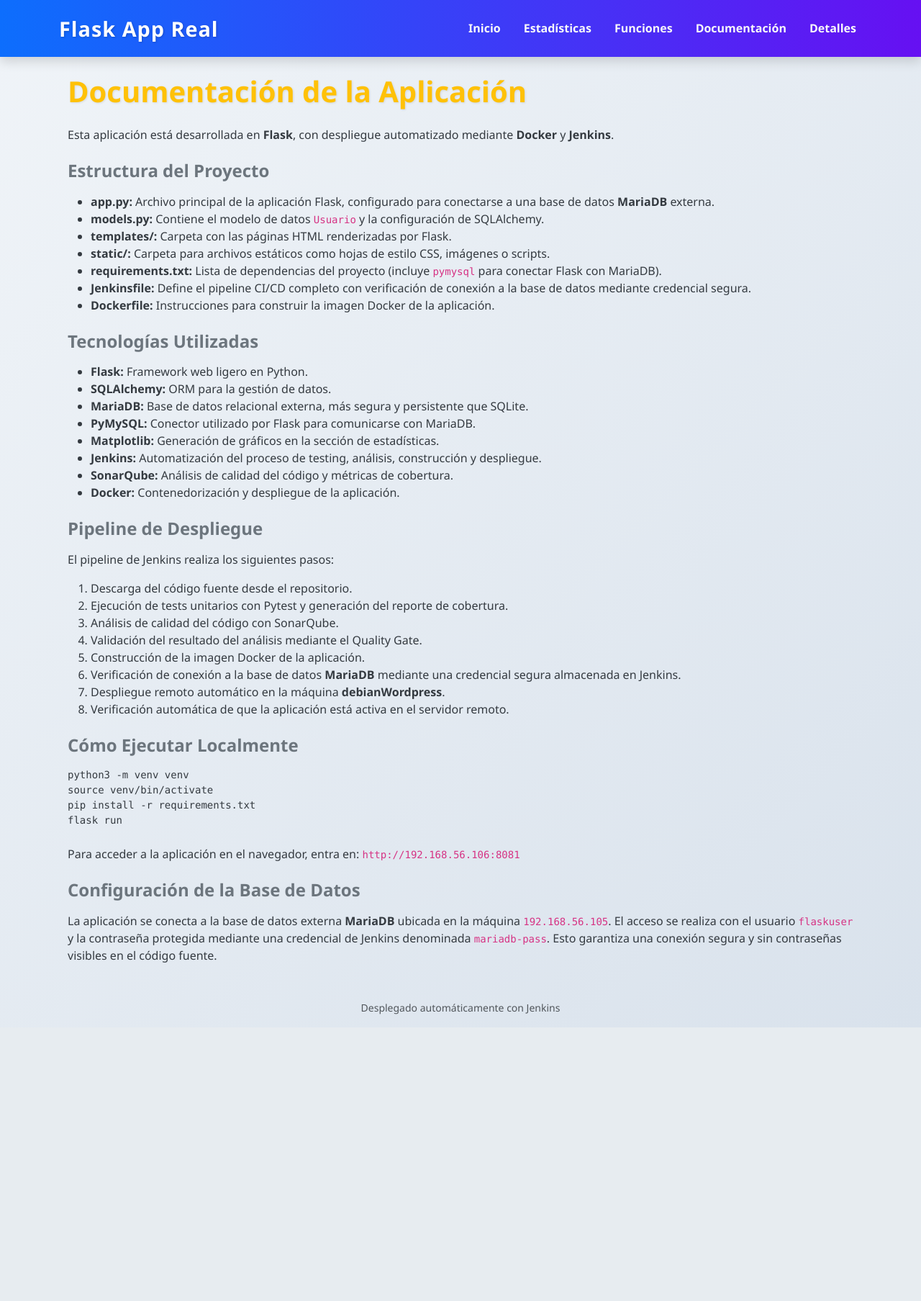
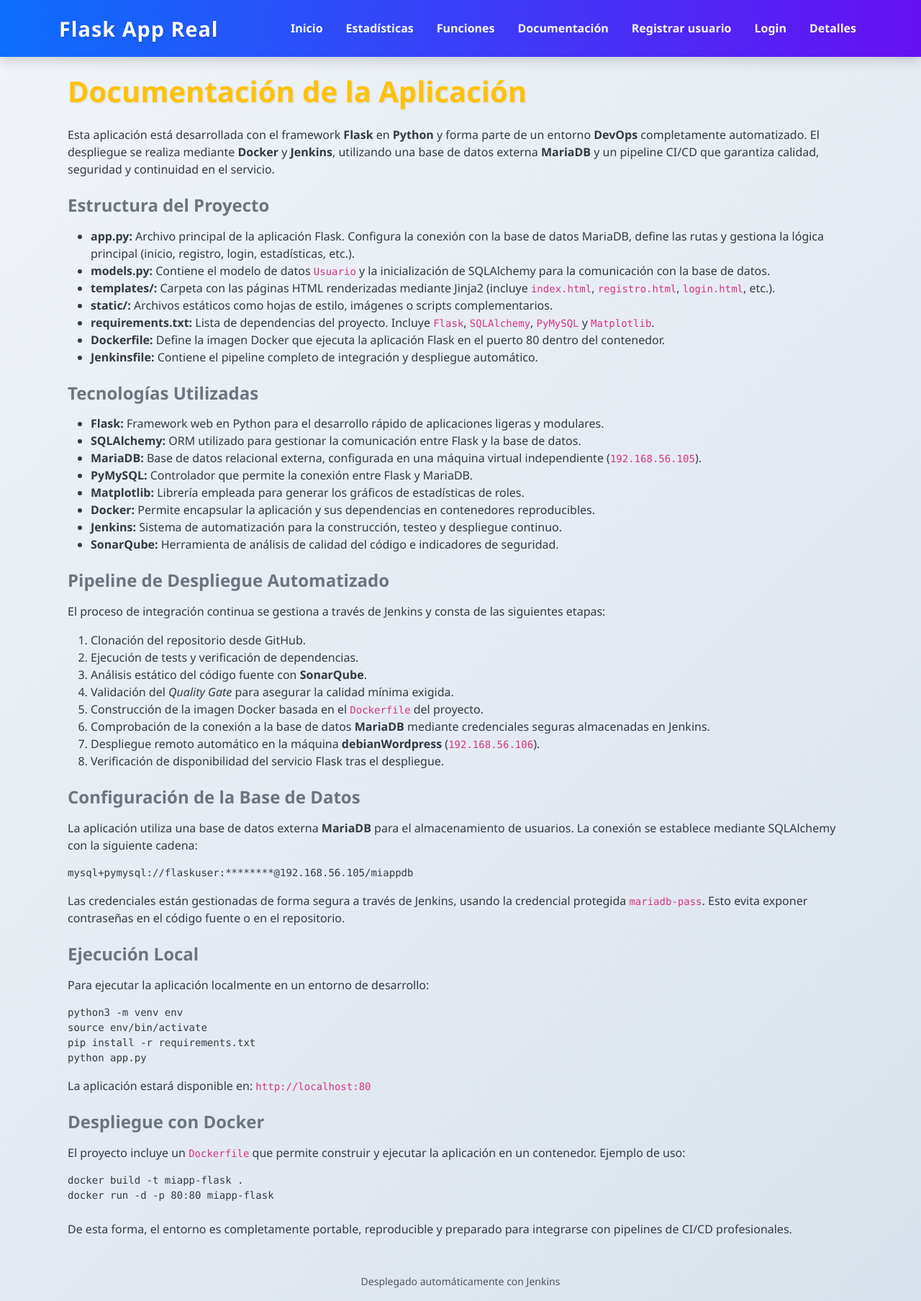
Before and after one commit to mcollado-dev/miapp-flask, a Flask app: page /documentacion in a window 1280 px wide. Shown: the whole page at 72% size. Before the commit the page ends 1427 px from the top, so only its background shows below. Run offline with Flask 3, Linux system fonts and the light colour scheme.

Commit message:
Subida correcta

```diff
--- a/app.py
+++ b/app.py
@@ -1,14 +1,13 @@
 # Importamos Flask y la función render_template para renderizar las plantillas HTML
-from flask import Flask, render_template
+from flask import Flask, render_template, request, redirect, url_for
 
 # Importamos la base de datos y el modelo Usuario desde el archivo models.py
 from models import db, Usuario
 
 # Librerías auxiliares
-import secrets                # Para generar valores aleatorios (usado al asignar roles)
 from collections import Counter  # Para contar elementos, en este caso roles de usuario
-import io                     # Para manejar datos binarios en memoria
-import base64                 # Para convertir imágenes a texto base64 (para incrustarlas en HTML)
+import io                        # Para manejar datos binarios en memoria
+import base64                    # Para convertir imágenes a texto base64 (para incrustarlas en HTML)
 import matplotlib.pyplot as plt  # Para generar gráficos de manera sencilla
 
 # Creamos la aplicación Flask
@@ -27,27 +26,10 @@ app.config['SQLALCHEMY_TRACK_MODIFICATIONS'] = False
 db.init_app(app)
 
 # ----------------------------
-# CREACIÓN DE LA BASE DE DATOS Y DATOS DE PRUEBA
+# CREACIÓN DE LA BASE DE DATOS (sin generar usuarios automáticos)
 # ----------------------------
 with app.app_context():
     db.create_all()  # Crea las tablas si no existen
-    if Usuario.query.count() == 0:  # Si la tabla está vacía, añadimos datos de ejemplo
-        nombres = [
-            "Admin", "Juan", "María", "Carlos", "Ana", "Luis", "Sofía", "Miguel",
-            "Lucía", "Pedro", "Carmen", "Jorge", "Elena", "Diego", "Laura",
-            "Alberto", "Isabel", "Fernando", "Paula", "Ricardo"
-        ]
-        roles = [
-            "Administrador", "Usuario", "Moderador", "Invitado",
-            "SuperUsuario", "Editor", "Colaborador", "Visitante"
-        ]
-        # Recorremos los nombres y generamos un email y rol aleatorio para cada usuario
-        for i, nombre in enumerate(nombres):
-            email = f"{nombre.lower()}{i}@example.com"
-            rol = secrets.choice(roles)
-            usuario = Usuario(nombre=nombre, email=email, rol=rol)
-            db.session.add(usuario)
-        db.session.commit()  # Guardamos todos los usuarios en la base de datos
 
 
 # ----------------------------
@@ -117,6 +99,50 @@ def detalles():
 
 
 # ----------------------------
+# NUEVA RUTA: Registro de usuarios manualmente
+# ----------------------------
+@app.route('/registro', methods=['GET', 'POST'])
+def registro():
+    if request.method == 'POST':
+        nombre = request.form['nombre']
+        email = request.form['email']
+        rol = request.form['rol']
+
+        # Crear nuevo usuario y guardarlo en la base de datos
+        nuevo_usuario = Usuario(nombre=nombre, email=email, rol=rol)
+        db.session.add(nuevo_usuario)
+        db.session.commit()
+
+        # Redirige a la página de estadísticas para ver el nuevo usuario
+        return redirect(url_for('estadisticas'))
+
+    # Si se accede por GET, renderiza el formulario de registro
+    return render_template('registro.html')
+
+
+# ----------------------------
+# NUEVA RUTA: Login de usuarios registrados
+# ----------------------------
+@app.route('/login', methods=['GET', 'POST'])
+def login():
+    if request.method == 'POST':
+        email = request.form['email']
+        nombre = request.form['nombre']
+
+        # Buscar usuario en la base de datos
+        usuario = Usuario.query.filter_by(email=email, nombre=nombre).first()
+
+        if usuario:
+            mensaje = f"Bienvenido, {usuario.nombre} ({usuario.rol})"
+            return render_template('login.html', mensaje=mensaje)
+        else:
+            error = "Usuario no encontrado. Revisa tus datos o regístrate primero."
+            return render_template('login.html', error=error)
+
+    return render_template('login.html')
+
+
+# ----------------------------
 # EJECUCIÓN DE LA APLICACIÓN
 # ----------------------------
 if __name__ == '__main__':
--- a/templates/base.html
+++ b/templates/base.html
@@ -8,7 +8,6 @@
     <link rel="stylesheet" href="{{ url_for('static', filename='style.css') }}">
 </head>
 <body class="bg-light">
-
 <nav class="navbar navbar-expand-lg navbar-dark bg-dark mb-4">
     <div class="container">
         <a class="navbar-brand" href="/">Flask App Real</a>
@@ -18,6 +17,8 @@
                 <li class="nav-item"><a class="nav-link" href="/estadisticas">Estadísticas</a></li>
                 <li class="nav-item"><a class="nav-link" href="/funciones">Funciones</a></li>
                 <li class="nav-item"><a class="nav-link" href="/documentacion">Documentación</a></li>
+                <li class="nav-item"><a class="nav-link" href="/registro">Registrar usuario</a></li>
+                <li class="nav-item"><a class="nav-link" href="/login">Login</a></li>
                 <li class="nav-item"><a class="nav-link" href="/detalles">Detalles</a></li>
             </ul>
         </div>
--- a/templates/documentacion.html
+++ b/templates/documentacion.html
@@ -3,57 +3,74 @@
 {% block content %}
 <div class="container mt-4">
     <h2 class="text-warning mb-4">Documentación de la Aplicación</h2>
-    <p>Esta aplicación está desarrollada en <strong>Flask</strong>, con despliegue automatizado mediante <strong>Docker</strong> y <strong>Jenkins</strong>.</p>
+    <p>
+        Esta aplicación está desarrollada con el framework <strong>Flask</strong> en <strong>Python</strong> y forma parte de un entorno
+        <strong>DevOps</strong> completamente automatizado. El despliegue se realiza mediante <strong>Docker</strong> y <strong>Jenkins</strong>,
+        utilizando una base de datos externa <strong>MariaDB</strong> y un pipeline CI/CD que garantiza calidad, seguridad y continuidad en el servicio.
+    </p>
 
     <h4 class="mt-4 text-secondary">Estructura del Proyecto</h4>
     <ul>
-        <li><strong>app.py:</strong> Archivo principal de la aplicación Flask, configurado para conectarse a una base de datos <strong>MariaDB</strong> externa.</li>
-        <li><strong>models.py:</strong> Contiene el modelo de datos <code>Usuario</code> y la configuración de SQLAlchemy.</li>
-        <li><strong>templates/:</strong> Carpeta con las páginas HTML renderizadas por Flask.</li>
-        <li><strong>static/:</strong> Carpeta para archivos estáticos como hojas de estilo CSS, imágenes o scripts.</li>
-        <li><strong>requirements.txt:</strong> Lista de dependencias del proyecto (incluye <code>pymysql</code> para conectar Flask con MariaDB).</li>
-        <li><strong>Jenkinsfile:</strong> Define el pipeline CI/CD completo con verificación de conexión a la base de datos mediante credencial segura.</li>
-        <li><strong>Dockerfile:</strong> Instrucciones para construir la imagen Docker de la aplicación.</li>
+        <li><strong>app.py:</strong> Archivo principal de la aplicación Flask. Configura la conexión con la base de datos MariaDB, define las rutas y gestiona la lógica principal (inicio, registro, login, estadísticas, etc.).</li>
+        <li><strong>models.py:</strong> Contiene el modelo de datos <code>Usuario</code> y la inicialización de SQLAlchemy para la comunicación con la base de datos.</li>
+        <li><strong>templates/:</strong> Carpeta con las páginas HTML renderizadas mediante Jinja2 (incluye <code>index.html</code>, <code>registro.html</code>, <code>login.html</code>, etc.).</li>
+        <li><strong>static/:</strong> Archivos estáticos como hojas de estilo, imágenes o scripts complementarios.</li>
+        <li><strong>requirements.txt:</strong> Lista de dependencias del proyecto. Incluye <code>Flask</code>, <code>SQLAlchemy</code>, <code>PyMySQL</code> y <code>Matplotlib</code>.</li>
+        <li><strong>Dockerfile:</strong> Define la imagen Docker que ejecuta la aplicación Flask en el puerto 80 dentro del contenedor.</li>
+        <li><strong>Jenkinsfile:</strong> Contiene el pipeline completo de integración y despliegue automático.</li>
     </ul>
 
     <h4 class="mt-4 text-secondary">Tecnologías Utilizadas</h4>
     <ul>
-        <li><strong>Flask:</strong> Framework web ligero en Python.</li>
-        <li><strong>SQLAlchemy:</strong> ORM para la gestión de datos.</li>
-        <li><strong>MariaDB:</strong> Base de datos relacional externa, más segura y persistente que SQLite.</li>
-        <li><strong>PyMySQL:</strong> Conector utilizado por Flask para comunicarse con MariaDB.</li>
-        <li><strong>Matplotlib:</strong> Generación de gráficos en la sección de estadísticas.</li>
-        <li><strong>Jenkins:</strong> Automatización del proceso de testing, análisis, construcción y despliegue.</li>
-        <li><strong>SonarQube:</strong> Análisis de calidad del código y métricas de cobertura.</li>
-        <li><strong>Docker:</strong> Contenedorización y despliegue de la aplicación.</li>
+        <li><strong>Flask:</strong> Framework web en Python para el desarrollo rápido de aplicaciones ligeras y modulares.</li>
+        <li><strong>SQLAlchemy:</strong> ORM utilizado para gestionar la comunicación entre Flask y la base de datos.</li>
+        <li><strong>MariaDB:</strong> Base de datos relacional externa, configurada en una máquina virtual independiente (<code>192.168.56.105</code>).</li>
+        <li><strong>PyMySQL:</strong> Controlador que permite la conexión entre Flask y MariaDB.</li>
+        <li><strong>Matplotlib:</strong> Librería empleada para generar los gráficos de estadísticas de roles.</li>
+        <li><strong>Docker:</strong> Permite encapsular la aplicación y sus dependencias en contenedores reproducibles.</li>
+        <li><strong>Jenkins:</strong> Sistema de automatización para la construcción, testeo y despliegue continuo.</li>
+        <li><strong>SonarQube:</strong> Herramienta de análisis de calidad del código e indicadores de seguridad.</li>
     </ul>
 
-    <h4 class="mt-4 text-secondary">Pipeline de Despliegue</h4>
-    <p>El pipeline de Jenkins realiza los siguientes pasos:</p>
+    <h4 class="mt-4 text-secondary">Pipeline de Despliegue Automatizado</h4>
+    <p>El proceso de integración continua se gestiona a través de Jenkins y consta de las siguientes etapas:</p>
     <ol>
-        <li>Descarga del código fuente desde el repositorio.</li>
-        <li>Ejecución de tests unitarios con Pytest y generación del reporte de cobertura.</li>
-        <li>Análisis de calidad del código con SonarQube.</li>
-        <li>Validación del resultado del análisis mediante el Quality Gate.</li>
-        <li>Construcción de la imagen Docker de la aplicación.</li>
-        <li>Verificación de conexión a la base de datos <strong>MariaDB</strong> mediante una credencial segura almacenada en Jenkins.</li>
-        <li>Despliegue remoto automático en la máquina <strong>debianWordpress</strong>.</li>
-        <li>Verificación automática de que la aplicación está activa en el servidor remoto.</li>
+        <li>Clonación del repositorio desde GitHub.</li>
+        <li>Ejecución de tests y verificación de dependencias.</li>
+        <li>Análisis estático del código fuente con <strong>SonarQube</strong>.</li>
+        <li>Validación del <em>Quality Gate</em> para asegurar la calidad mínima exigida.</li>
+        <li>Construcción de la imagen Docker basada en el <code>Dockerfile</code> del proyecto.</li>
+        <li>Comprobación de la conexión a la base de datos <strong>MariaDB</strong> mediante credenciales seguras almacenadas en Jenkins.</li>
+        <li>Despliegue remoto automático en la máquina <strong>debianWordpress</strong> (<code>192.168.56.106</code>).</li>
+        <li>Verificación de disponibilidad del servicio Flask tras el despliegue.</li>
     </ol>
 
-    <h4 class="mt-4 text-secondary">Cómo Ejecutar Localmente</h4>
-    <pre><code>python3 -m venv venv
-source venv/bin/activate
-pip install -r requirements.txt
-flask run</code></pre>
-
-    <p class="mt-4">Para acceder a la aplicación en el navegador, entra en:
-        <code>http://192.168.56.106:8081</code>
+    <h4 class="mt-4 text-secondary">Configuración de la Base de Datos</h4>
+    <p>
+        La aplicación utiliza una base de datos externa <strong>MariaDB</strong> para el almacenamiento de usuarios.
+        La conexión se establece mediante SQLAlchemy con la siguiente cadena:
+    </p>
+    <pre><code>mysql+pymysql://flaskuser:********@192.168.56.105/miappdb</code></pre>
+    <p>
+        Las credenciales están gestionadas de forma segura a través de Jenkins, usando la credencial protegida
+        <code>mariadb-pass</code>. Esto evita exponer contraseñas en el código fuente o en el repositorio.
     </p>
 
-    <h4 class="mt-4 text-secondary">Configuración de la Base de Datos</h4>
-    <p>La aplicación se conecta a la base de datos externa <strong>MariaDB</strong> ubicada en la máquina <code>192.168.56.105</code>.
-    El acceso se realiza con el usuario <code>flaskuser</code> y la contraseña protegida mediante una credencial de Jenkins
-    denominada <code>mariadb-pass</code>. Esto garantiza una conexión segura y sin contraseñas visibles en el código fuente.</p>
+    <h4 class="mt-4 text-secondary">Ejecución Local</h4>
+    <p>Para ejecutar la aplicación localmente en un entorno de desarrollo:</p>
+    <pre><code>python3 -m venv env
+source env/bin/activate
+pip install -r requirements.txt
+python app.py</code></pre>
+    <p>La aplicación estará disponible en: <code>http://localhost:80</code></p>
+
+    <h4 class="mt-4 text-secondary">Despliegue con Docker</h4>
+    <p>El proyecto incluye un <code>Dockerfile</code> que permite construir y ejecutar la aplicación en un contenedor. Ejemplo de uso:</p>
+    <pre><code>docker build -t miapp-flask .
+docker run -d -p 80:80 miapp-flask</code></pre>
+
+    <p class="mt-4">
+        De esta forma, el entorno es completamente portable, reproducible y preparado para integrarse con pipelines de CI/CD profesionales.
+    </p>
 </div>
 {% endblock %}
```
Also changed, not shown: requirements.txt (+29 -19 lines), templates/detalles.html (+53 -19 lines), templates/funciones.html (+47 -22 lines), templates/index.html (+11 -4 lines), templates/login.html (added, +28 -0 lines), templates/registro.html (added, +33 -0 lines).
